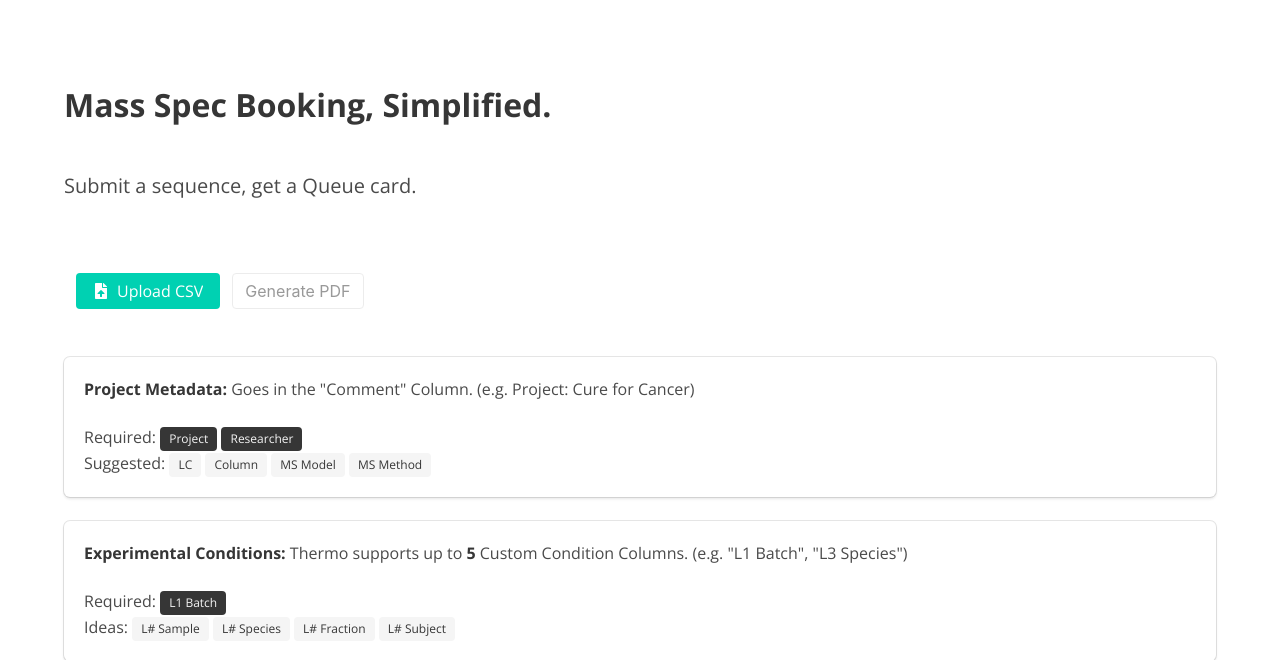
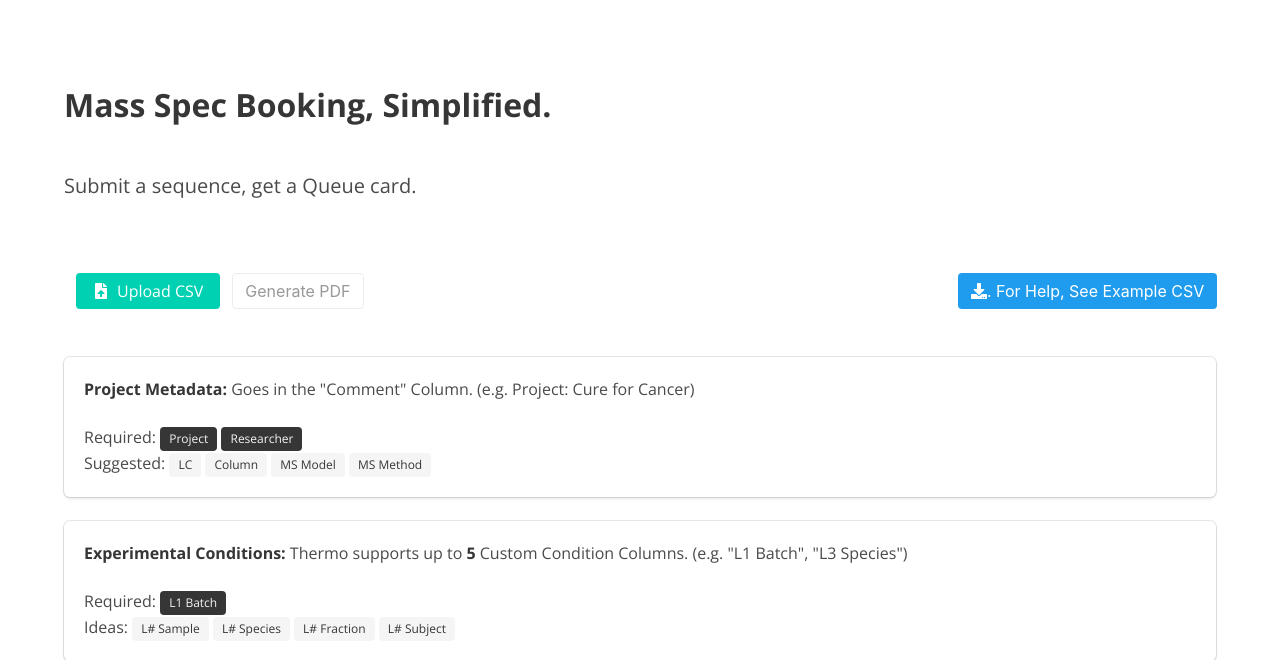
Before and after one commit to nickdelgrosso/MS_Booker, a Flask app: page / in a window 1280 px wide. Shown: the part 52-712 px from the top of the page. Run offline with Flask 2, Linux system fonts and the light colour scheme; some libraries are stand-ins or nearby versions.

Commit message:
For help, added example csv download

```diff
--- a/run.py
+++ b/run.py
@@ -21,6 +21,16 @@ def upload():
 	response = make_response(pdf)
 	response.headers['Content-Disposition'] = "inline; filename='booking.pdf"
 	response.mimetype = 'application/pdf'
+	return response
+
+
+@app.route('/download', methods=['POST'])
+def download():
+	with open('./data/test.csv') as f:
+		csv = f.read()
+	response = make_response(csv)
+	response.headers['Content-Disposition'] = "inline; filename='example_sequence.csv"
+	response.mimetype = 'text/csv'
 	return response
 
 
--- a/templates/landing.html
+++ b/templates/landing.html
@@ -13,6 +13,8 @@
     <!-- Bulma Version 0.7.2-->
     <link rel="stylesheet" href="https://cdnjs.cloudflare.com/ajax/libs/bulma/0.7.2/css/bulma.min.css" />
     <link rel="stylesheet" type="text/css" href="../css/landing.css">
+
+    <meta http-equiv="refresh" content="1">
 
 
 </head>
@@ -50,8 +52,11 @@
                     <h2 class="subtitle">
                         Submit a sequence, get a Queue card.
                     </h2>
+                    <div class="columns">
 
+                    <div class="column is-three-quarters">
                         <form action="/upload" method="POST" enctype="multipart/form-data">
+
 
                             <div class="field is-grouped">
                                 <p class="control">
@@ -77,6 +82,22 @@
                             </div>
 
                         </form>
+                    </div>
+
+                    <div class="column is-one-quarter">
+                        <form action="/download" method="POST" enctype="multipart/form-data">
+
+                            <div class="field is-grouped">
+                                <p class="control">
+                                    <div class="control">
+                                        <button type="submit" class="button is-grey-light is-info"><i class="fas fa-download"></i>.  For Help, See Example CSV</button>
+                                    </div>
+                                </p>
+                            </div>
+
+                        </form>
+                        </div>
+                    </div>
 
                 </div>
                 <br><br>
```
Lines whose indentation alone changed are shown as unchanged.
